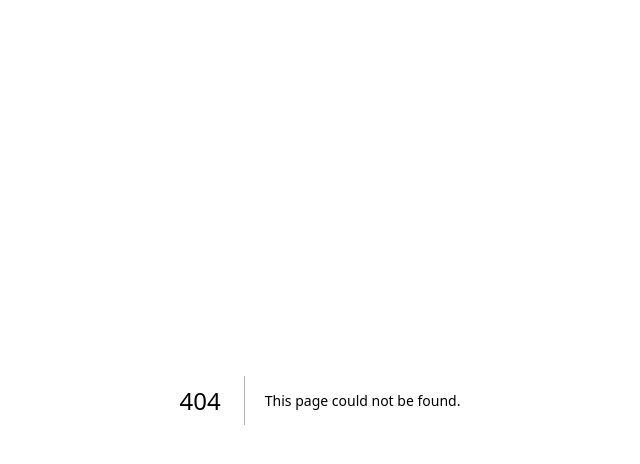
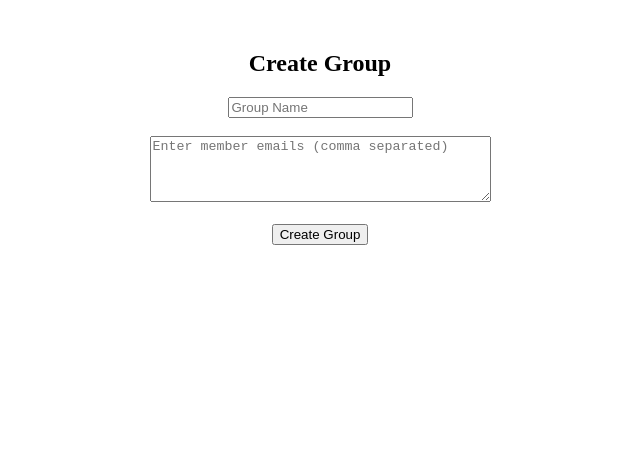
Before and after one commit to SMitra05/treasurehunt, a Next.js app: page /group in a window 1280 px wide. Before the commit this address had no page. Shown: the top 464 px of the page, without its empty margins (320-960 px from the left). Built offline with nearby package versions, Linux system fonts and the light colour scheme; no server answers.

Commit message:
Implement group creation functionality

```diff
--- /dev/null
+++ b/app/group/page.tsx
@@ -0,0 +1,95 @@
+"use client"
+import { useState } from "react"
+import { supabase } from "../../lib/supabase"
+
+export default function GroupPage() {
+
+  const [groupName, setGroupName] = useState("")
+  const [emails, setEmails] = useState("")
+  const [message, setMessage] = useState("")
+  const [loading, setLoading] = useState(false)
+
+  async function handleCreateGroup(e: any) {
+    e.preventDefault()
+    setLoading(true)
+    setMessage("")
+
+    const emailList = emails.split(",").map(e => e.trim())
+
+    if (emailList.length < 2 || emailList.length > 4) {
+      setMessage("Group must have 2 to 4 members.")
+      setLoading(false)
+      return
+    }
+
+    // create group
+    const { data: groupData, error: groupError } = await supabase
+      .from("groups")
+      .insert([{ name: groupName }])
+      .select()
+
+    if (groupError) {
+      setMessage("Group name already exists.")
+      setLoading(false)
+      return
+    }
+
+    const groupId = groupData[0].id
+
+    // update participants with group_id
+    const { error: updateError } = await supabase
+      .from("participants")
+      .update({ group_id: groupId })
+      .in("email", emailList)
+
+    if (updateError) {
+      setMessage("Some members not found or already in group.")
+      setLoading(false)
+      return
+    }
+
+    setMessage("Group created successfully!")
+    setGroupName("")
+    setEmails("")
+    setLoading(false)
+  }
+
+  return (
+    <div style={{ textAlign: "center", marginTop: "50px" }}>
+      <h2>Create Group</h2>
+
+      <form onSubmit={handleCreateGroup}>
+        <input
+          placeholder="Group Name"
+          required
+          value={groupName}
+          onChange={(e) => setGroupName(e.target.value)}
+        />
+        <br /><br />
+
+        <textarea
+          placeholder="Enter member emails (comma separated)"
+          required
+          value={emails}
+          onChange={(e) => setEmails(e.target.value)}
+          rows={4}
+          cols={40}
+        />
+        <br /><br />
+
+        <button type="submit" disabled={loading}>
+          {loading ? "Creating..." : "Create Group"}
+        </button>
+      </form>
+
+      {message && (
+        <p style={{
+          marginTop: "15px",
+          color: message.includes("success") ? "green" : "red"
+        }}>
+          {message}
+        </p>
+      )}
+    </div>
+  )
+}
```
